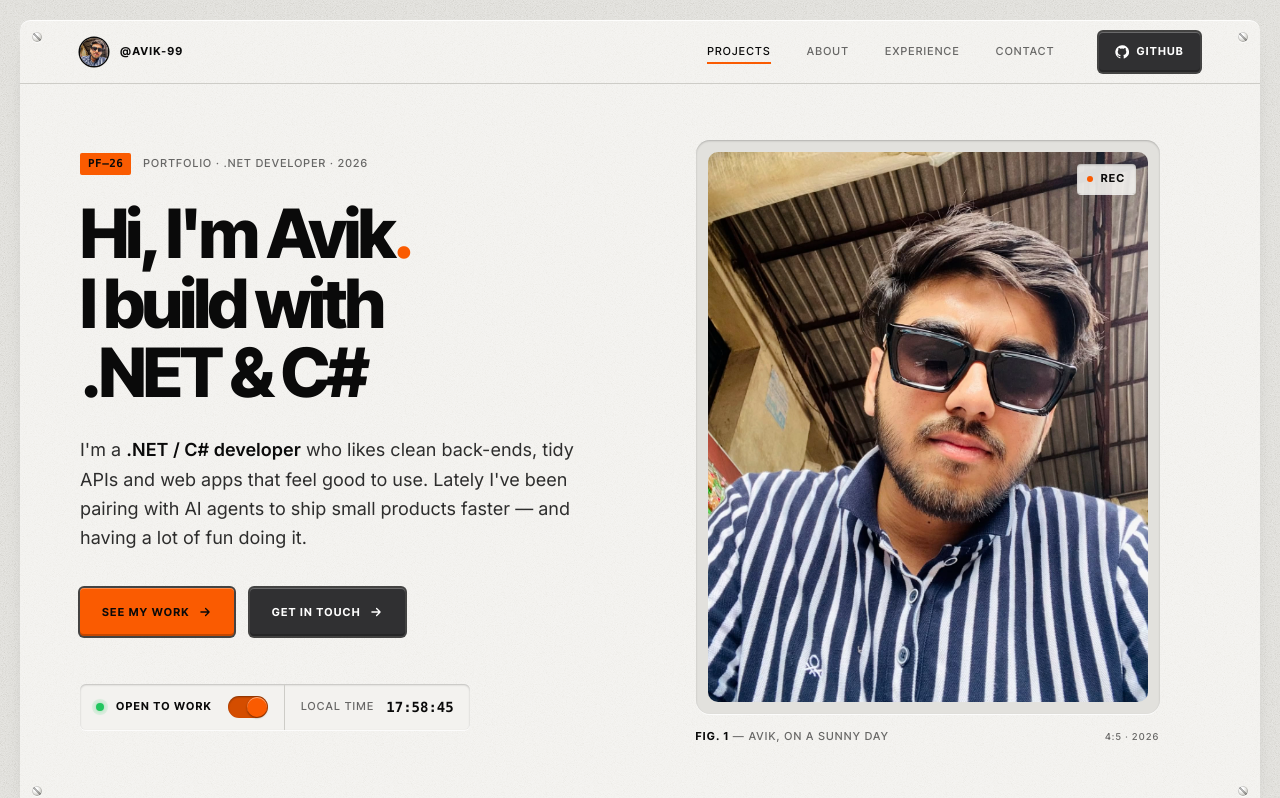
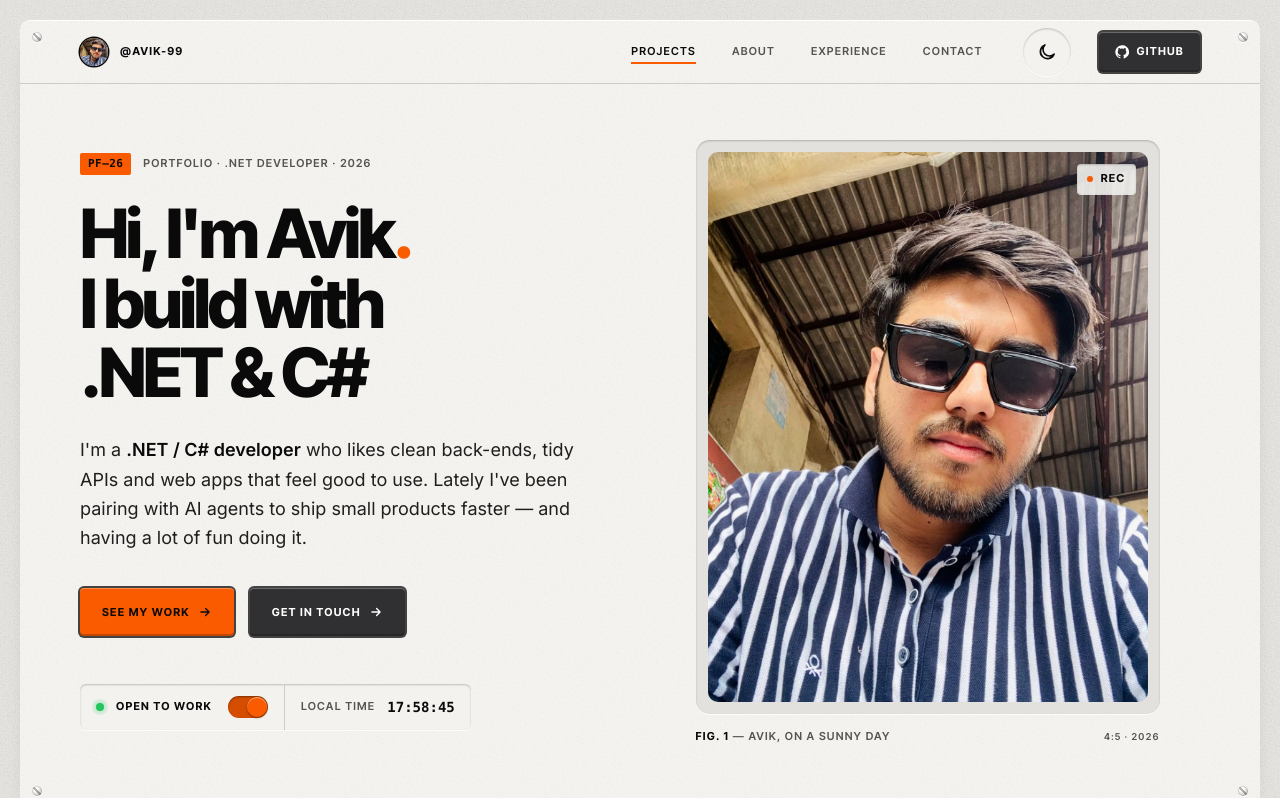
Before and after one commit to Avik-99/Agentic_Coding, a plain HTML site: page index.html in a window 1280 px wide. Shown: the top 798 px of the page. Drawn offline with nearby package versions, Linux system fonts and the light colour scheme; a web font is replaced by a local one.

Commit message:
Add dark mode and sharpen text rendering
- Theme toggle in the header; defaults to the OS color scheme,
  remembers the visitor's choice, and applies before first paint.
- Dark palette for plates, keys, studs, screws and shadows.
- Replace semi-transparent text colors with solid ones so Windows
  keeps ClearType sub-pixel rendering; heavier silk labels.

Co-Authored-By: Claude Opus 5.5 <noreply@anthropic.com>

```diff
--- a/app.js
+++ b/app.js
@@ -3,6 +3,29 @@
   const $ = (sel, root = document) => root.querySelector(sel);
   const $$ = (sel, root = document) => [...root.querySelectorAll(sel)];
   const reduceMotion = window.matchMedia("(prefers-reduced-motion: reduce)").matches;
+
+  /* ---------- light / dark theme ---------- */
+  const root = document.documentElement;
+  const themeBtn = $("[data-theme-toggle]");
+  const themeMeta = $('meta[name="theme-color"]');
+  const applyTheme = (theme, save) => {
+    root.dataset.theme = theme;
+    themeMeta?.setAttribute("content", theme === "dark" ? "#0c0c0d" : "#e2e1dd");
+    themeBtn?.setAttribute("aria-label", theme === "dark" ? "Switch to light mode" : "Switch to dark mode");
+    if (save) {
+      try { localStorage.setItem("theme", theme); } catch {}
+    }
+  };
+  applyTheme(root.dataset.theme === "dark" ? "dark" : "light", false);
+  themeBtn?.addEventListener("click", () => {
+    applyTheme(root.dataset.theme === "dark" ? "light" : "dark", true);
+  });
+  // follow the OS setting until the visitor picks a theme themselves
+  window.matchMedia("(prefers-color-scheme: dark)").addEventListener("change", (e) => {
+    let saved = null;
+    try { saved = localStorage.getItem("theme"); } catch {}
+    if (!saved) applyTheme(e.matches ? "dark" : "light", false);
+  });
 
   /* ---------- live local clock ---------- */
   const clocks = $$("[data-clock]");
--- a/index.html
+++ b/index.html
@@ -3,7 +3,19 @@
 <head>
   <meta charset="utf-8">
   <meta name="viewport" content="width=1280">
-  <meta name="theme-color" content="#fa5b01">
+  <meta name="theme-color" content="#e2e1dd">
+
+  <!-- Apply saved / system theme before first paint (no flash) -->
+  <script>
+    (() => {
+      let theme;
+      try { theme = localStorage.getItem("theme"); } catch {}
+      if (theme !== "light" && theme !== "dark") {
+        theme = matchMedia("(prefers-color-scheme: dark)").matches ? "dark" : "light";
+      }
+      document.documentElement.dataset.theme = theme;
+    })();
+  </script>
   <title>Avik — .NET / C# Developer</title>
   <meta name="description" content="Avik — .NET / C# developer building web apps with ASP.NET and exploring agentic AI.">
   <link rel="icon" href="assets/avik.png">
@@ -29,8 +41,8 @@
       --color-plate: #f3f2ef;
       --color-paper: #ffffff;
       --color-paper-warm: #fef6ea;
-      --color-muted: #0a0a0a99;
-      --color-faint: #0a0a0a6b;
+      --color-muted: #555452;
+      --color-faint: #7d7c78;
       --font-display: "Zalando Sans Expanded", "Inter Tight", "Inter", sans-serif;
       --font-sans: "Inter", -apple-system, BlinkMacSystemFont, "Segoe UI", sans-serif;
       --font-mono: ui-monospace, SFMono-Regular, "SF Mono", Menlo, Consolas, "Liberation Mono", monospace;
@@ -50,7 +62,9 @@
     <symbol id="i-linkedin" viewBox="0 0 24 24" fill="currentColor"><path d="M4.98 3.5a2.5 2.5 0 1 1 0 5 2.5 2.5 0 0 1 0-5ZM3 9.75h4v11H3v-11Zm6.5 0h3.83v1.5h.05c.53-1 1.84-2.05 3.79-2.05 4.05 0 4.8 2.67 4.8 6.13v5.42h-4v-4.8c0-1.15-.02-2.62-1.6-2.62-1.6 0-1.84 1.25-1.84 2.54v4.88h-4v-11Z"/></symbol>
     <symbol id="i-x" viewBox="0 0 24 24" fill="currentColor"><path d="M17.75 3h3.07l-6.7 7.66L22 21h-6.17l-4.83-6.32L5.47 21H2.4l7.17-8.19L2 3h6.33l4.37 5.77L17.75 3Zm-1.08 16.17h1.7L7.4 4.74H5.58l11.09 14.43Z"/></symbol>
     <symbol id="i-mail" viewBox="0 0 24 24" fill="none" stroke="currentColor" stroke-width="2" stroke-linecap="round" stroke-linejoin="round"><rect x="3" y="5" width="18" height="14" rx="2"/><path d="m3 7 9 6 9-6"/></symbol>
-    <symbol id="i-copy" viewBox="0 0 24 24" fill="none" stroke="currentColor" stroke-linecap="round" stroke-linejoin="round"><rect x="9" y="9" width="12" height="12" rx="2"/><path d="M5 15V5a2 2 0 0 1 2-2h10"/></symbol>
+    <symbol id="i-moon" viewBox="0 0 24 24" fill="none" stroke="currentColor" stroke-width="2" stroke-linecap="round" stroke-linejoin="round"><path d="M20.5 14.5A8.5 8.5 0 1 1 9.5 3.5a7 7 0 0 0 11 11Z"/></symbol>
+    <symbol id="i-sun" viewBox="0 0 24 24" fill="none" stroke="currentColor" stroke-width="2" stroke-linecap="round" stroke-linejoin="round"><circle cx="12" cy="12" r="4"/><path d="M12 2v2M12 20v2M4.93 4.93l1.41 1.41M17.66 17.66l1.41 1.41M2 12h2M20 12h2M4.93 19.07l1.41-1.41M17.66 6.34l1.41-1.41"/></symbol>
+    <symbol id="i-copy"viewBox="0 0 24 24" fill="none" stroke="currentColor" stroke-linecap="round" stroke-linejoin="round"><rect x="9" y="9" width="12" height="12" rx="2"/><path d="M5 15V5a2 2 0 0 1 2-2h10"/></symbol>
   </svg>
 
   <main id="top" class="rack pt-5 pb-5">
@@ -70,7 +84,11 @@
           <a class="nav-link silk" href="#about">About</a>
           <a class="nav-link silk" href="#experience">Experience</a>
           <a class="nav-link silk" href="#contact">Contact</a>
-          <a class="key ml-3" href="https://github.com/Avik-99" target="_blank" rel="noopener">
+          <button class="seat seat--lg theme-toggle ml-2" type="button" data-theme-toggle aria-label="Switch to dark mode" title="Toggle dark mode">
+            <svg class="icon-moon" aria-hidden="true"><use href="#i-moon"/></svg>
+            <svg class="icon-sun" aria-hidden="true"><use href="#i-sun"/></svg>
+          </button>
+          <a class="key" href="https://github.com/Avik-99" target="_blank" rel="noopener">
             <svg aria-hidden="true"><use href="#i-github"/></svg> GitHub
           </a>
         </nav>
@@ -121,7 +139,7 @@
         <figure class="m-0 justify-self-center w-full max-w-[29rem]">
           <div class="frame">
             <img src="assets/avik.png" alt="Portrait of Avik wearing sunglasses and a striped shirt" class="aspect-[4/5]" style="object-position:50% 35%">
-            <span class="absolute top-6 right-6 cell !py-1.5 !px-2.5 !bg-[#f3f2efe6]"><span class="dot"></span>REC</span>
+            <span class="absolute top-6 right-6 cell !py-1.5 !px-2.5 !bg-plate/90"><span class="dot"></span>REC</span>
           </div>
           <figcaption class="mt-4 flex items-center justify-between">
             <span class="silk"><span class="silk--strong">Fig. 1</span> — Avik, on a sunny day</span>
--- a/style.css
+++ b/style.css
@@ -20,12 +20,21 @@
   --color-plate: #f3f2ef;
   --color-paper: #fff;
   --color-paper-warm: #fef6ea;
+  /* Solid text colors (not alpha): semi-transparent text loses ClearType
+     sub-pixel rendering on Windows and looks blurry. */
   --color-text-strong: #0a0a0a;
-  --color-text: #0a0a0ad9;
-  --color-text-muted: #0a0a0a99;
-  --color-text-faint: #0a0a0a6b;
+  --color-text: #1f1f1e;
+  --color-text-muted: #555452;
+  --color-text-faint: #7d7c78;
   --color-link-underline: #0a0a0a4d;
   --color-rule: #0a0a0a1f;
+
+  /* surface details that change per theme */
+  --stud-core: #0000002e;
+  --stud-hi: #fffffff2;
+  --stud-lo: #0000003d;
+  --screw-face: radial-gradient(circle at 35% 30%, #fff 0 20%, #d6d5d0 60%, #a9a8a3 100%);
+  --switch-off: var(--color-steel);
 
   /* type */
   --font-display: "Zalando Sans Expanded", "Inter Tight", "Inter", -apple-system, BlinkMacSystemFont, "Segoe UI", sans-serif;
@@ -33,7 +42,7 @@
   --font-mono: ui-monospace, SFMono-Regular, "SF Mono", Menlo, Consolas, "Liberation Mono", "Courier New", monospace;
   --weight-display: 800;
   --weight-label: 700;
-  --weight-silk: 500;
+  --weight-silk: 600;
   --text-silk: .6875rem;
   --text-silk-sm: .59375rem;
   --tracking-display: -.05em;
@@ -66,8 +75,10 @@
 /* ---------- base ---------- */
 html {
   scroll-behavior: smooth;
-  -webkit-font-smoothing: antialiased;
-  -moz-osx-font-smoothing: grayscale;
+  /* default (sub-pixel) smoothing keeps glyphs crisp; no greyscale AA */
+  -webkit-font-smoothing: auto;
+  -moz-osx-font-smoothing: auto;
+  text-rendering: optimizeLegibility;
 }
 
 body {
@@ -77,7 +88,10 @@ body {
   color: var(--color-text);
   font-family: var(--font-sans);
   font-feature-settings: "ss01", "cv11";
+  font-optical-sizing: auto;
+  font-kerning: normal;
   line-height: 1.625;
+  transition: background-color .25s ease, color .25s ease;
 }
 
 .grain,
@@ -129,7 +143,7 @@ a { color: inherit; text-decoration: inherit; }
   border-radius: 9999px;
   background:
     linear-gradient(45deg, transparent 44%, #0000004d 45% 55%, transparent 56%),
-    radial-gradient(circle at 35% 30%, #fff 0 20%, #d6d5d0 60%, #a9a8a3 100%);
+    var(--screw-face);
   box-shadow: inset 0 0 0 1px #00000026, 0 1px 0 #fffc;
   z-index: 2;
 }
@@ -167,9 +181,9 @@ a { color: inherit; text-decoration: inherit; }
   min-width: 0;
   background-color: var(--color-plate);
   background-image:
-    radial-gradient(circle calc(var(--spacing-pitch) * .27) at 50% 50%, #0000002e 0 88%, transparent 100%),
-    radial-gradient(circle calc(var(--spacing-pitch) * .29) at 54% 55%, #fffffff2 0 90%, transparent 100%),
-    radial-gradient(circle calc(var(--spacing-pitch) * .29) at 46% 45%, #0000003d 0 90%, transparent 100%);
+    radial-gradient(circle calc(var(--spacing-pitch) * .27) at 50% 50%, var(--stud-core) 0 88%, transparent 100%),
+    radial-gradient(circle calc(var(--spacing-pitch) * .29) at 54% 55%, var(--stud-hi) 0 90%, transparent 100%),
+    radial-gradient(circle calc(var(--spacing-pitch) * .29) at 46% 45%, var(--stud-lo) 0 90%, transparent 100%);
   background-size: var(--spacing-pitch) var(--spacing-pitch);
   background-position: 50%;
   background-repeat: round;
@@ -317,7 +331,7 @@ a:hover > .seat, .seat-link:hover .seat { background: var(--color-orange); color
   padding: 0;
   border: 0;
   border-radius: 9999px;
-  background: var(--color-steel);
+  background: var(--switch-off);
   box-shadow: inset 0 1px 2px #0006;
   cursor: pointer;
   transition: background-color .18s;
@@ -544,8 +558,72 @@ a:hover > .seat, .seat-link:hover .seat { background: var(--color-orange); color
 }
 .link:hover { text-decoration-color: var(--color-orange); }
 
+/* ---------- theme toggle ---------- */
+.theme-toggle {
+  border: 0;
+  padding: 0;
+  cursor: pointer;
+}
+.theme-toggle:hover { background: var(--color-orange); color: var(--color-on-orange); }
+.theme-toggle svg { transition: transform .38s cubic-bezier(.3, 1.5, .5, 1); }
+.theme-toggle:hover svg { transform: rotate(-25deg); }
+.theme-toggle .icon-sun { display: none; }
+[data-theme="dark"] .theme-toggle .icon-sun { display: block; }
+[data-theme="dark"] .theme-toggle .icon-moon { display: none; }
+
+/* smooth color swap when switching themes */
+.plate, .cell, .stat, .frame, .strip, .strip::after {
+  transition: background-color .25s ease, box-shadow .25s ease, border-color .25s ease, color .25s ease;
+}
+
+/* =========================================================
+   DARK THEME — same rack, powered down: charcoal plates,
+   light print, orange stays the single accent.
+   ========================================================= */
+:root[data-theme="dark"] {
+  color-scheme: dark;
+
+  --color-ink: #f4f3f0;
+  --color-graphite: #3a3a3e;
+  --color-slate: #9a999f;
+  --color-steel: #4a4a4f;
+  --color-groove: #2b2b2f;
+  --color-body: #0c0c0d;
+  --color-plate: #17171a;
+  --color-paper: #101012;
+  --color-paper-warm: #221b15;
+  --color-muted: #a8a7a2;              /* Tailwind text-muted */
+
+  --color-text-strong: #f4f3f0;
+  --color-text: #dcdbd7;
+  --color-text-muted: #a8a7a2;
+  --color-text-faint: #77766f;
+  --color-link-underline: #f4f3f04d;
+  --color-rule: #ffffff1a;
+
+  --shadow-plate: inset 0 1px 0 #ffffff14, 0 1px 0 #00000066, 0 14px 28px -18px #000000d9;
+  --shadow-key: 0 0 0 2px #000000e6, inset 0 1px 0 #ffffff2e, inset 0 -2px 0 #00000066;
+  --shadow-key-pressed: 0 0 0 2px #000000e6, inset 0 2px 3px #00000099;
+  --shadow-recess: inset 0 1px 3px #000000b3, 0 1px 0 #ffffff0d;
+
+  --stud-core: #000000b3;
+  --stud-hi: #ffffff1f;
+  --stud-lo: #00000080;
+  --screw-face: radial-gradient(circle at 35% 30%, #8d8c88 0 20%, #4b4b4e 60%, #2a2a2c 100%);
+  --switch-off: #3a3a3e;
+}
+
+[data-theme="dark"] .frame img { filter: saturate(.9) brightness(.92) contrast(1.05); }
+[data-theme="dark"] .grain,
+[data-theme="dark"] .plate { background-blend-mode: overlay; }
+
 /* ---------- reveal on scroll ---------- */
-.reveal { opacity: 0; transform: translateY(16px); transition: opacity .6s ease, transform .6s cubic-bezier(.2, .7, .2, 1); }
+.reveal {
+  opacity: 0;
+  transform: translateY(16px);
+  transition: opacity .6s ease, transform .6s cubic-bezier(.2, .7, .2, 1),
+              background-color .25s ease, box-shadow .25s ease;
+}
 .reveal.is-visible { opacity: 1; transform: none; }
 
 @media (prefers-reduced-motion: reduce) {
```
